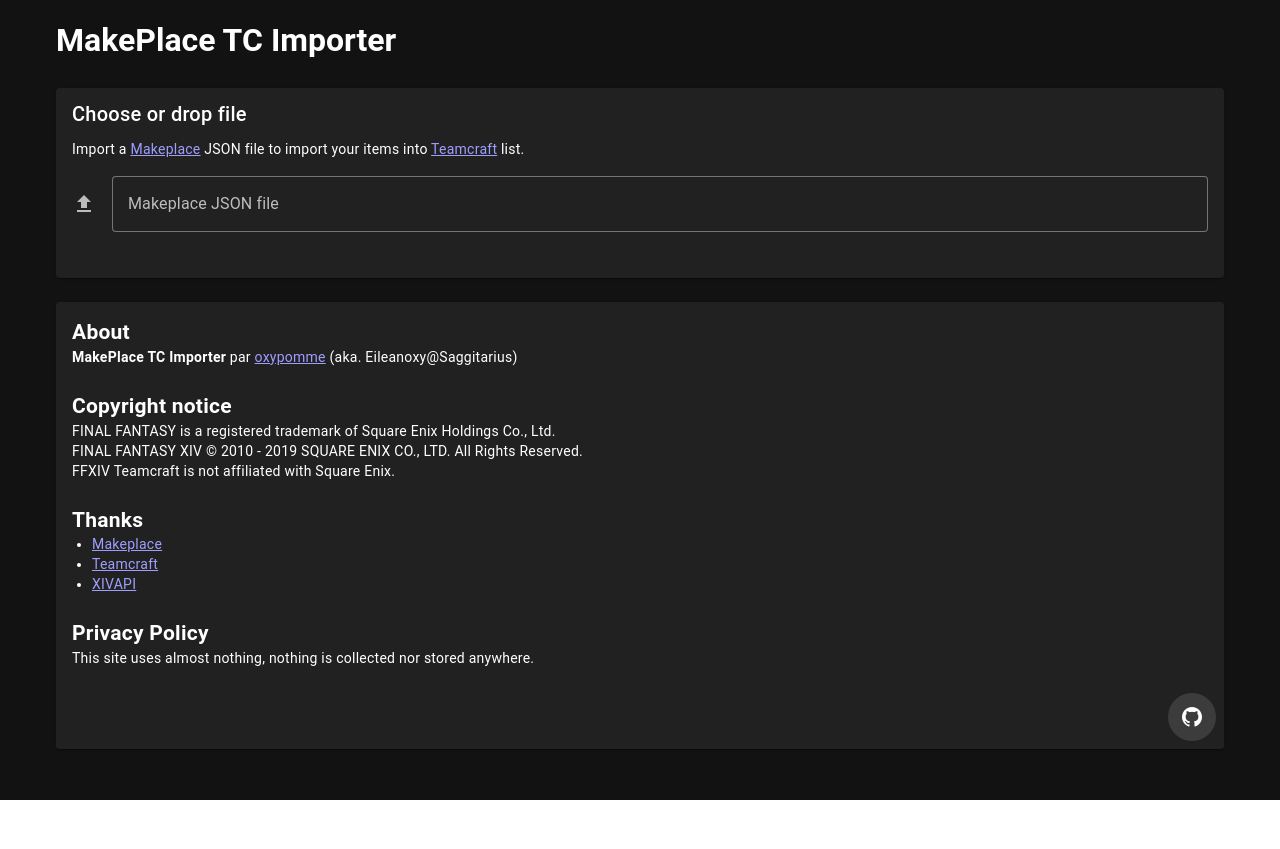
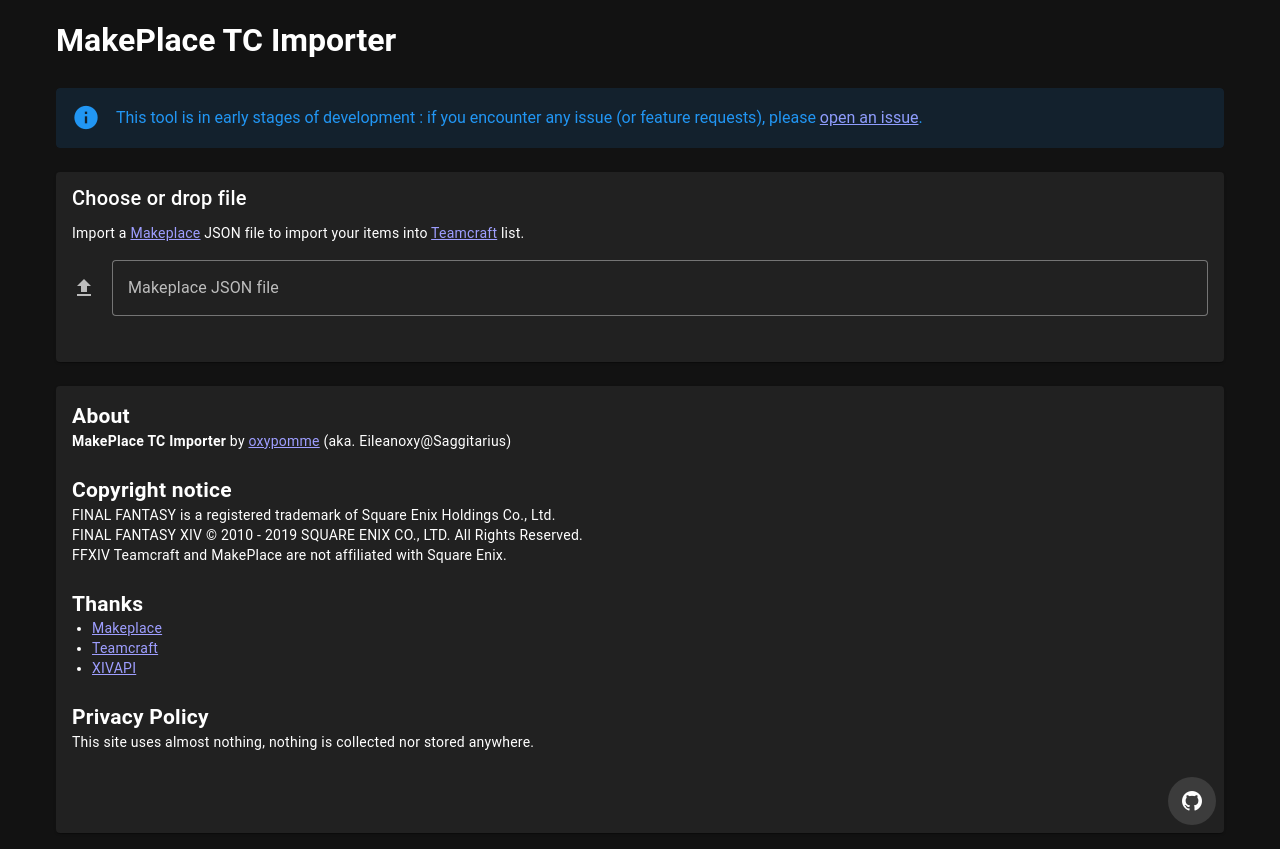
Before and after one commit to oxypomme/makeplace-tc-importer, a Nuxt app: page / in a window 1280 px wide. Before the commit the page ends 800 px from the top, so only its background shows below. Built offline with nearby package versions, Linux system fonts and the light colour scheme.

Commit message:
fix(frontend): :memo: added alert because tool is still in alpha/beta

```diff
--- a/pages/index.vue
+++ b/pages/index.vue
@@ -3,6 +3,16 @@
     <v-row>
       <v-col>
         <h1>MakePlace TC Importer</h1>
+      </v-col>
+    </v-row>
+
+    <v-row>
+      <v-col>
+        <v-alert type="info" variant="tonal">
+          This tool is in early stages of development :
+          if you encounter any issue (or feature requests), please
+          <a href="https://github.com/oxypomme/makeplace-tc-importer/issues" target="_blank" rel="noopener noreferrer">open an issue</a>.
+        </v-alert>
       </v-col>
     </v-row>
 
@@ -73,7 +83,7 @@
             <div>
               <h2>About</h2>
               <p>
-                <b>MakePlace TC Importer</b> par <a href="https://github.com/oxypomme" target="_blank" rel="noopener noreferrer">oxypomme</a> (aka. Eileanoxy@Saggitarius)
+                <b>MakePlace TC Importer</b> by <a href="https://github.com/oxypomme" target="_blank" rel="noopener noreferrer">oxypomme</a> (aka. Eileanoxy@Saggitarius)
               </p>
             </div>
 
@@ -82,7 +92,7 @@
               <p>
                 FINAL FANTASY is a registered trademark of Square Enix Holdings Co., Ltd.<br />
                 FINAL FANTASY XIV © 2010 - 2019 SQUARE ENIX CO., LTD. All Rights Reserved.<br />
-                FFXIV Teamcraft is not affiliated with Square Enix.
+                FFXIV Teamcraft and MakePlace are not affiliated with Square Enix.
               </p>
             </div>
 
```
